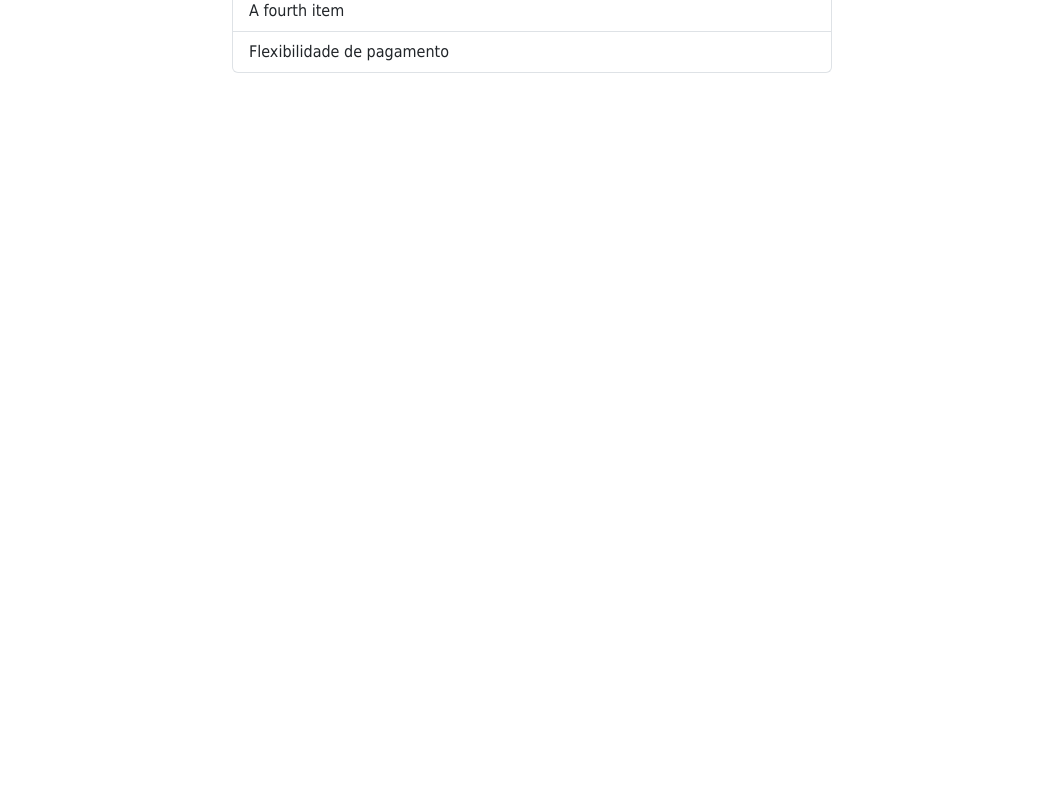
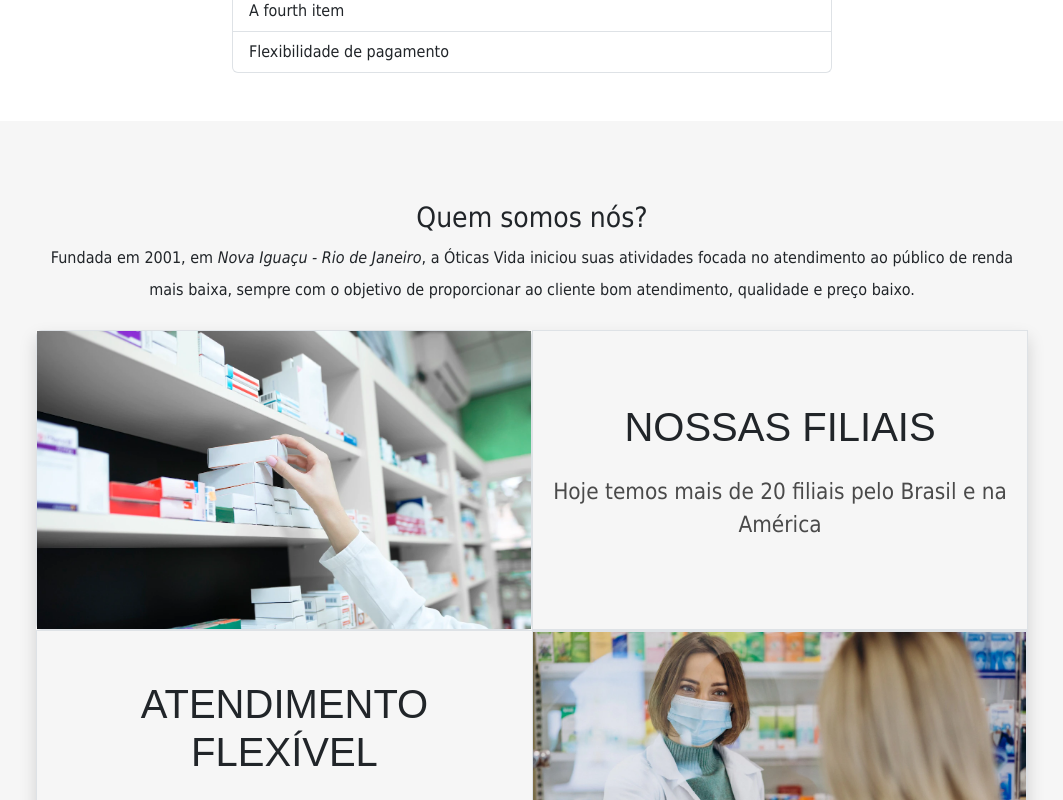
Before and after one commit to g4brielpy/oticas-vida, a Next.js app in the folder oticas-app/: page / in a window 1280 px wide. Shown: the part 1860-2660 px from the top of the page, without its empty margins (108-1171 px from the left). Before the commit the page ends 1981 px from the top, so only its background shows below. Built offline with nearby package versions, Linux system fonts and the light colour scheme.

Commit message:
Add SectionProduto

```diff
--- a/oticas-app/src/pages/index.jsx
+++ b/oticas-app/src/pages/index.jsx
@@ -2,6 +2,7 @@
 import { Header } from "@/components/Header";
 import { SectionBanner } from "@/components/SectionBanner";
 import { SectionProduto } from "@/components/SectionProdutos";
+import { SectionSobre } from "@/components/SectionSobre";
 
 export default function Home() {
   return (
@@ -16,6 +17,7 @@
       <main>
         <SectionBanner />
         <SectionProduto />
+        <SectionSobre />
       </main>
     </>
   );
```
